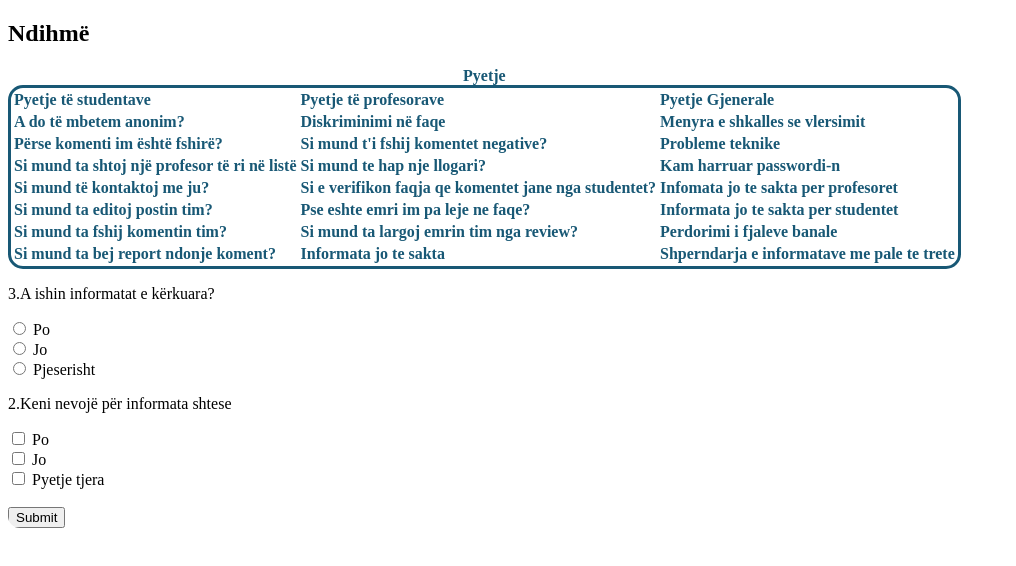
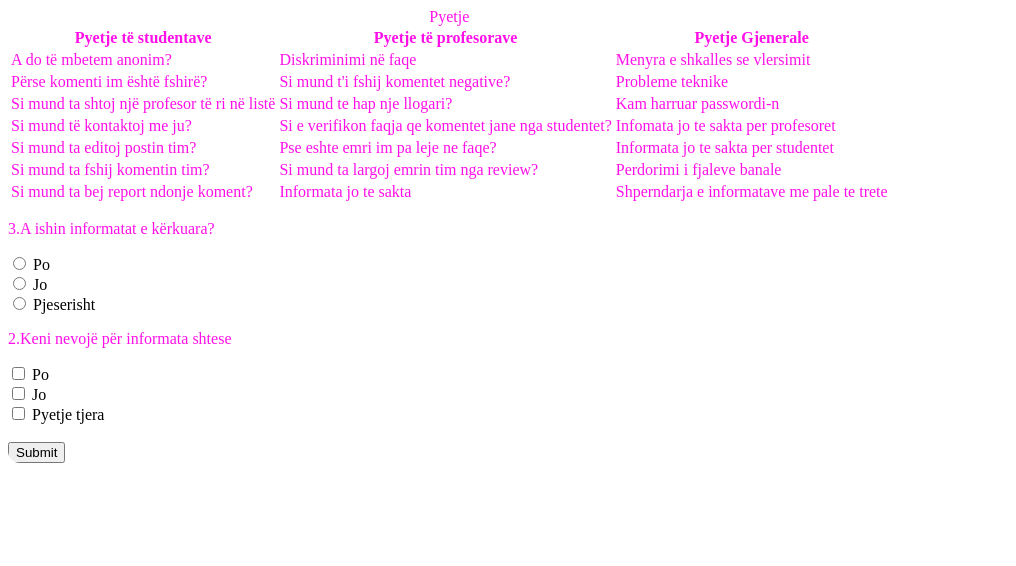
Before and after one commit to Blerina2/Rrezo, a website: page src/frontend/views/ndihme.html in a window 1280 px wide. Shown: the whole page, without its empty margins (0-1016 px from the left). Drawn offline with Linux system fonts and the light colour scheme.

```diff
--- a/src/frontend/css/dashboard/ndihme.css
+++ b/src/frontend/css/dashboard/ndihme.css
@@ -1,14 +1,9 @@
-.kontinier-ndihme {
-    font-weight: bold;
-    font-size: 1em;
-    text-align: left;
-    color: #185875;
-    border-radius: 15px;
-    border: solid;
-    background-color: var(--clr-neon);
+html{
+    background: var(--clr-neon);
+    overflow: hidden;
+    color: #FF10e8;
 }
 
 .ndihme{
-    background: var(--clr-neon-light);
-
+    background-color:var(--clr-neon-light);
 }
--- a/src/frontend/views/ndihme.html
+++ b/src/frontend/views/ndihme.html
@@ -6,7 +6,7 @@
     <link rel="stylesheet" type="text/css" href="../css/dashboard/ndihme.css">
 </head>
 <body>
-<h2>Ndihmë</h2>
+
      <div class="ndihme">
 
     <table class="kontinier-ndihme">
```
Also changed, not shown: src/frontend/views/dashboard.html (+12 -0 lines).
